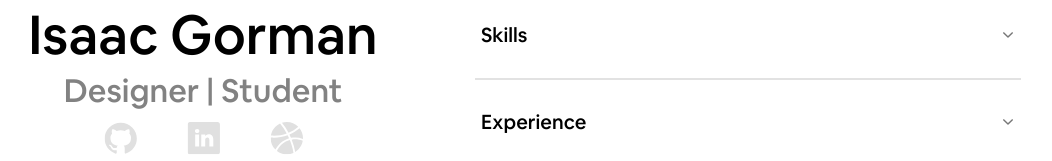
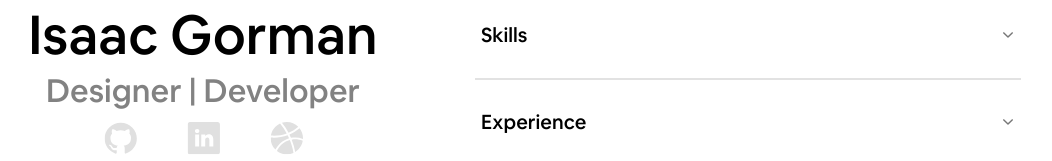
Before and after one commit to isaac-gorman/resume, a React (Create React App) app in the folder my_resume/: page / in a window 1280 px wide. Shown: the part 320-481 px from the top of the page, without its empty margins (165-1217 px from the left). Built offline with nearby package versions, Linux system fonts and the light colour scheme.

Commit message:
Update Intro.js

```diff
--- a/my_resume/src/Components/Intro.js
+++ b/my_resume/src/Components/Intro.js
@@ -93,7 +93,7 @@ function Intro() {
     return(
         <IntroWrap>
             <Name>Isaac Gorman</Name>
-            <Occupation>Designer | Student</Occupation>
+            <Occupation>Designer | Developer</Occupation>
             <SocialContainer>
               <a rel="noreferrer" href={"https://github.com/isaac-gorman"} target="_blank">
                 <GitHubIcon src={Git} alt="nan" />
```
